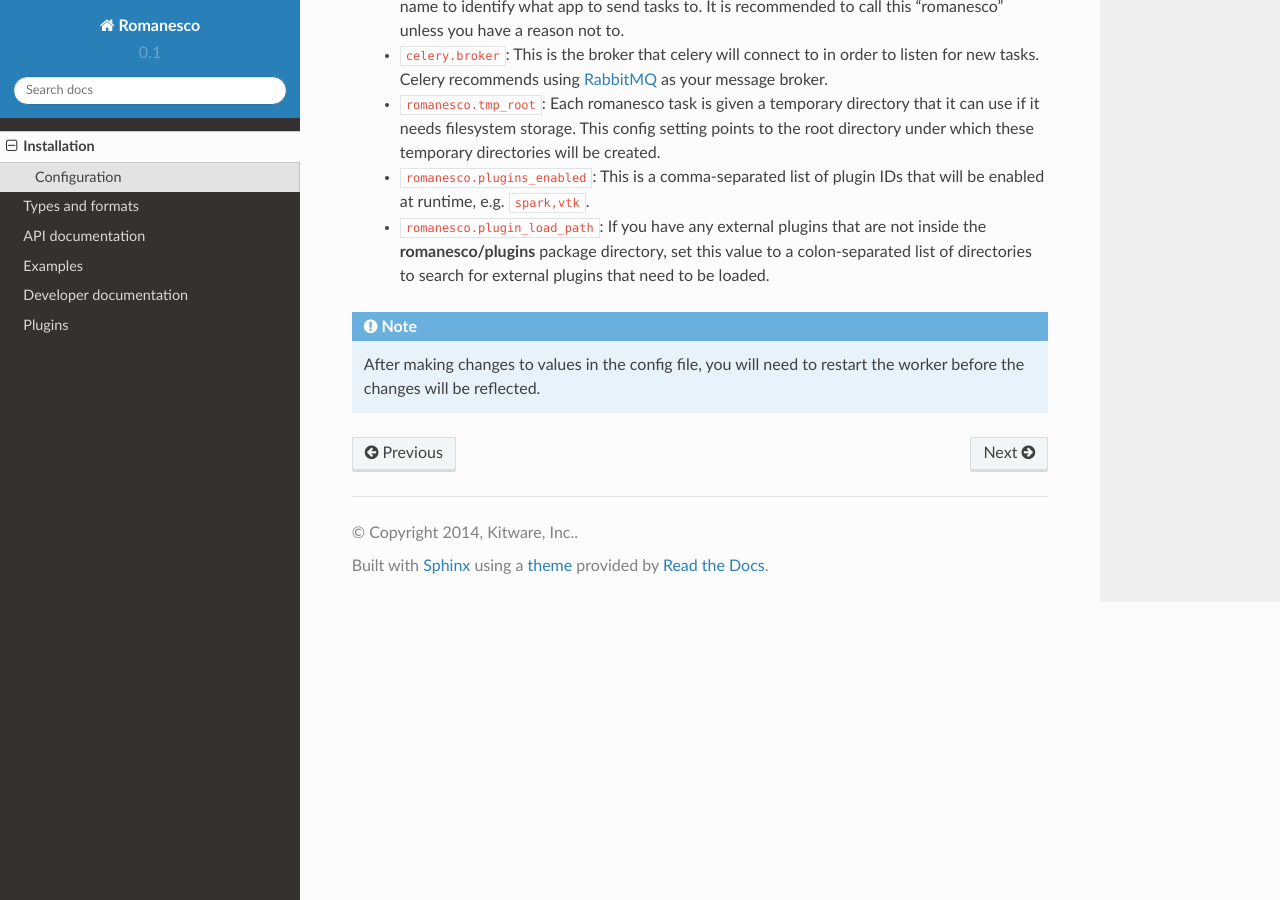
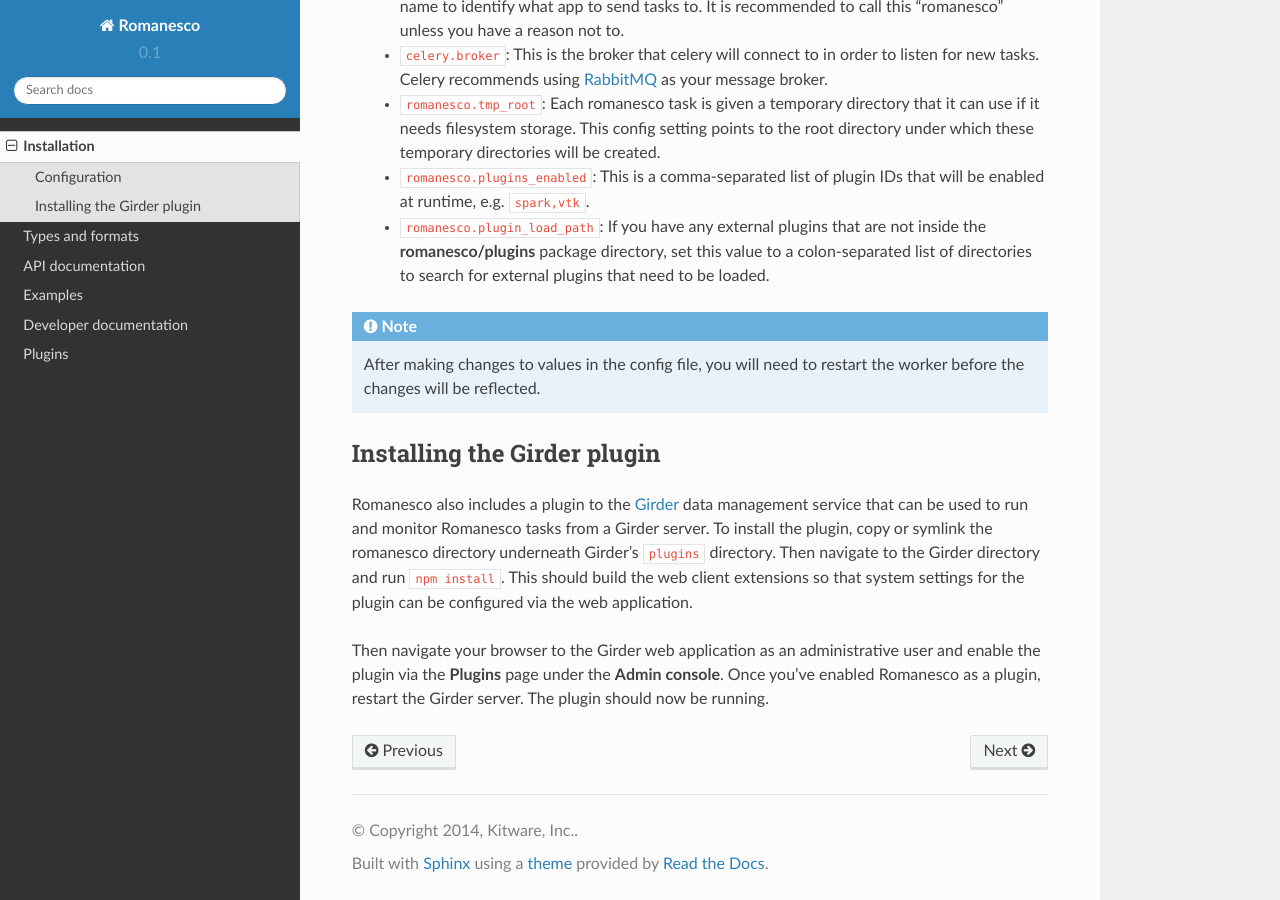
Before and after one commit to girder/girder_worker, a Sphinx documentation site: the page built from docs/installation.rst, in a window 1280 px wide and 900 px high, scrolled down 856 px. Built offline with Sphinx 7.4.7 and the Read the Docs theme 2.0.0, drawn with Linux system fonts in a browser that asks for light colours.

Commit message:
Fixes #121. Docs for girder plugin installation

```diff
--- a/docs/installation.rst
+++ b/docs/installation.rst
@@ -48,3 +48,18 @@ The core configuration parameters are outlined below.
 
 .. note :: After making changes to values in the config file, you will need to
    restart the worker before the changes will be reflected.
+
+Installing the Girder plugin
+----------------------------
+
+Romanesco also includes a plugin to the `Girder <http://girder.readthedocs.org>`_
+data management service that can be used to run and monitor Romanesco tasks from
+a Girder server. To install the plugin, copy or symlink the romanesco directory
+underneath Girder's ``plugins`` directory. Then navigate to the Girder directory
+and run ``npm install``. This should build the web client extensions so that
+system settings for the plugin can be configured via the web application.
+
+Then navigate your browser to the Girder web application as an administrative
+user and enable the plugin via the **Plugins** page under the **Admin console**.
+Once you've enabled Romanesco as a plugin, restart the Girder server. The plugin
+should now be running.
```
